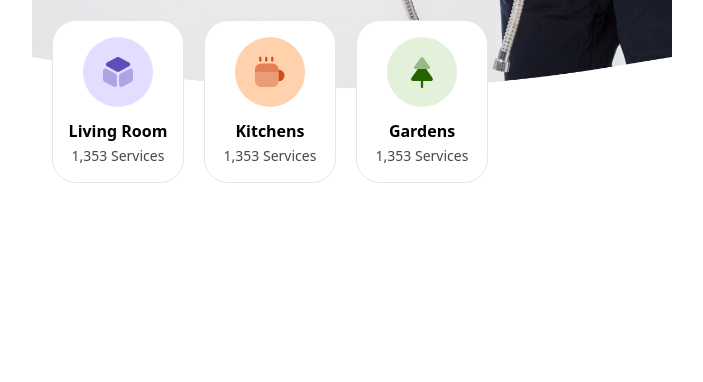
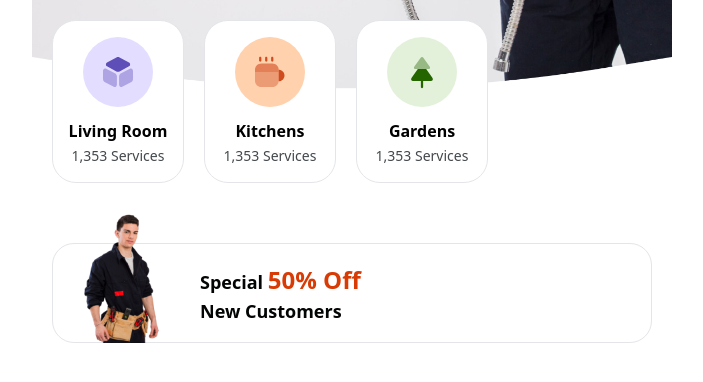
Before and after one commit to AlvinSanudharma/shujia, a website: page src/index.html in a window 1280 px wide. Shown: the part 240-622 px from the top of the page, without its empty margins (288-991 px from the left). Drawn offline with nearby package versions, Linux system fonts and the light colour scheme.

Commit message:
feat: advertisement

```diff
--- a/src/index.html
+++ b/src/index.html
@@ -86,7 +86,14 @@
                     </div>
                 </div>
             </section>
-            <section id="Advertisement"></section>
+            <section id="Advertisement" class="mt-[30px]">
+                <div class="relative h-[130px] w-full px-5">
+                    <img src="assets/images/backgrounds/craftsman.png" alt="" class="absolute right-0 bottom-[30px] left-[40px] h-full w-[100px]" />
+                    <div class="flex h-[100px] w-full items-center rounded-[22px] border border-shujia-gray-light ps-[147px]">
+                        <h2 class="max-w-[166px] text-[18px] font-bold text-shujia-black">Special <span class="text-[24px] text-[#D93B05]">50% Off</span> New Customers</h2>
+                    </div>
+                </div>
+            </section>
             <section id="PopularSummer"></section>
         </div>
         <nav id="NavBottom"></nav>
```
Also changed, not shown: src/assets/images/backgrounds/craftsman.png (added), src/output.css.
